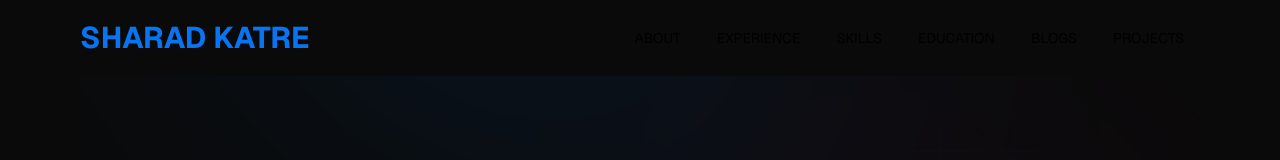
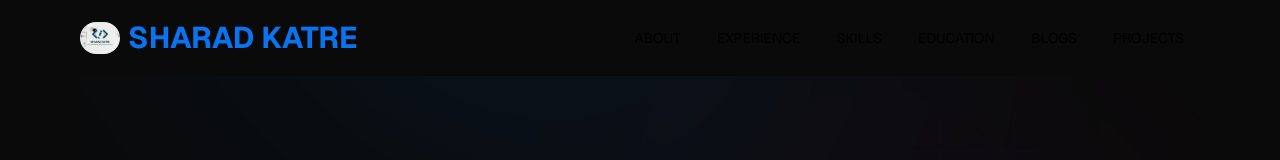
Before and after one commit to sharadkatre19/myportfolio, a Next.js app: page / in a window 1280 px wide. Shown: the top 160 px of the page. Built offline with nearby package versions, Linux system fonts and the light colour scheme; no server answers.

Commit message:
Meta data update

```diff
--- a/src/app/components/navbar.tsx
+++ b/src/app/components/navbar.tsx
@@ -1,48 +1,42 @@
 import Link from "next/link";
+import Image from "next/image";
 
 const Navbar: React.FC = () => {
   return (
     <nav className="bg-transparent">
       <div className="flex items-center justify-between py-5">
-        <div className="flex flex-shrink-0 items-center">
-          <Link
-            href="/"
-            className=" text-[#0974f1] text-3xl font-bold">
-            SHARAD KATRE
+        {/* Logo and Name */}
+        <div className="flex flex-shrink-0 items-center space-x-3">
+          <Link href="/" className="flex items-center space-x-2">
+            <Image
+              src="/image/logo.png"
+              alt="Sharad Katre"
+              width={40}
+              height={40}
+              className="rounded-full"
+            />
+            <span className="text-[#0974f1] text-3xl font-bold">SHARAD KATRE</span>
           </Link>
         </div>
 
+        {/* Navbar Links */}
         <ul className="mt-4 flex h-screen max-h-0 w-full flex-col items-start text-sm opacity-0 md:mt-0 md:h-auto md:max-h-screen md:w-auto md:flex-row md:space-x-1 md:border-0 md:opacity-100" id="navbar-default">
-          <li>
-            <Link className="block px-4 py-2 no-underline outline-none hover:no-underline" href="/#about">
-              <div className="text-sm text-black transition-colors duration-300 hover:text-[#0974f1]">ABOUT</div>
-            </Link>
-          </li>
-          <li>
-            <Link className="block px-4 py-2 no-underline outline-none hover:no-underline" href="/#experience">
-              <div className="text-sm text-black transition-colors duration-300 hover:text-[#0974f1]">EXPERIENCE</div>
-            </Link>
-          </li>
-          <li>
-            <Link className="block px-4 py-2 no-underline outline-none hover:no-underline" href="/#skills">
-              <div className="text-sm text-black transition-colors duration-300 hover:text-[#0974f1]">SKILLS</div>
-            </Link>
-          </li>
-          <li>
-            <Link className="block px-4 py-2 no-underline outline-none hover:no-underline" href="/#education">
-              <div className="text-sm text-black transition-colors duration-300 hover:text-[#0974f1]">EDUCATION</div>
-            </Link>
-          </li>
-          <li>
-            <Link className="block px-4 py-2 no-underline outline-none hover:no-underline" href="/blog">
-              <div className="text-sm text-black transition-colors duration-300 hover:text-[#0974f1]">BLOGS</div>
-            </Link>
-          </li>
-          <li>
-            <Link className="block px-4 py-2 no-underline outline-none hover:no-underline" href="/#projects">
-              <div className="text-sm text-black transition-colors duration-300 hover:text-[#0974f1]">PROJECTS</div>
-            </Link>
-          </li>
+          {[
+            { href: "/#about", label: "ABOUT" },
+            { href: "/#experience", label: "EXPERIENCE" },
+            { href: "/#skills", label: "SKILLS" },
+            { href: "/#education", label: "EDUCATION" },
+            { href: "/blog", label: "BLOGS" },
+            { href: "/#projects", label: "PROJECTS" },
+          ].map(({ href, label }) => (
+            <li key={label}>
+              <Link className="block px-4 py-2 no-underline outline-none hover:no-underline" href={href}>
+                <div className="text-sm text-black transition-colors duration-300 hover:text-[#0974f1]">
+                  {label}
+                </div>
+              </Link>
+            </li>
+          ))}
         </ul>
       </div>
     </nav>
--- a/src/utils/data/projects-data.js
+++ b/src/utils/data/projects-data.js
@@ -9,6 +9,7 @@ export const projectsData = [
       'Node.js',
       'Firebase',
       'GCP',
+      'Azure DevOps',
       'Azure OpenAI',
       'BigQuery',
       'Elastic Search',
@@ -30,6 +31,7 @@ export const projectsData = [
       'Node.js',
       'Firebase',
       'GCP',
+      'Azure DevOps',
       'Azure OpenAI',
       'BigQuery',
       'Elastic Search',
```
